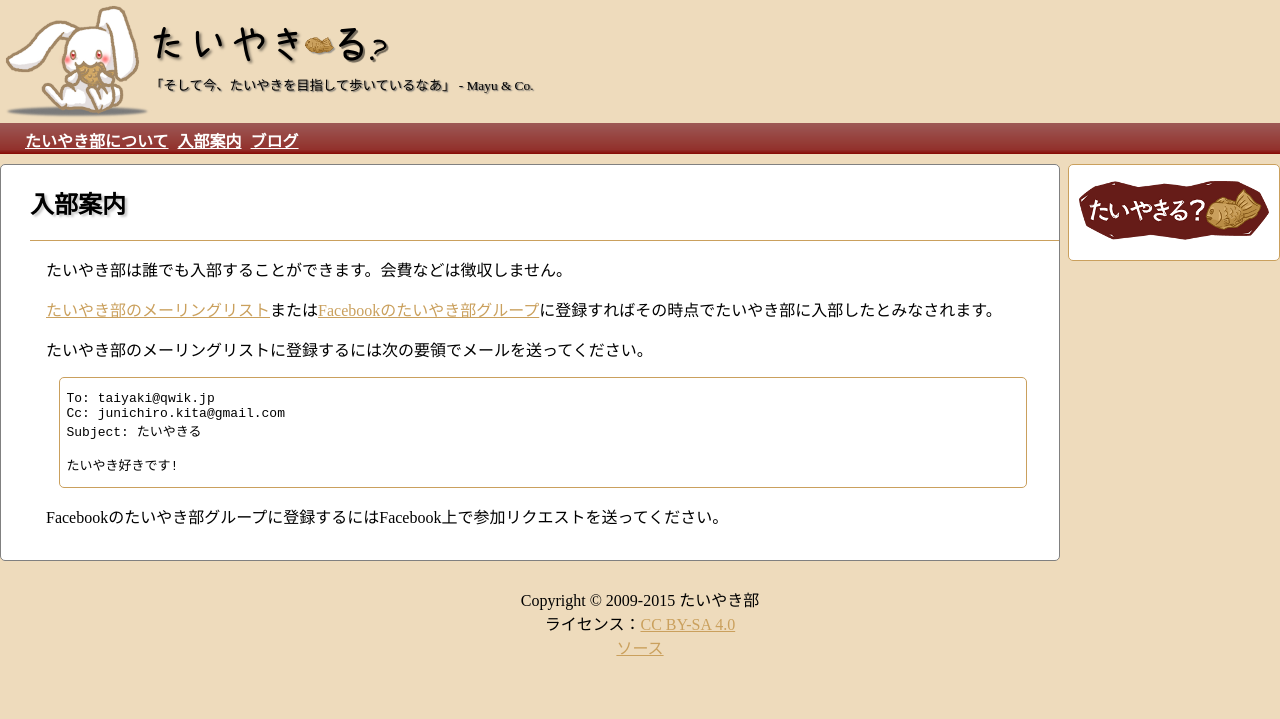
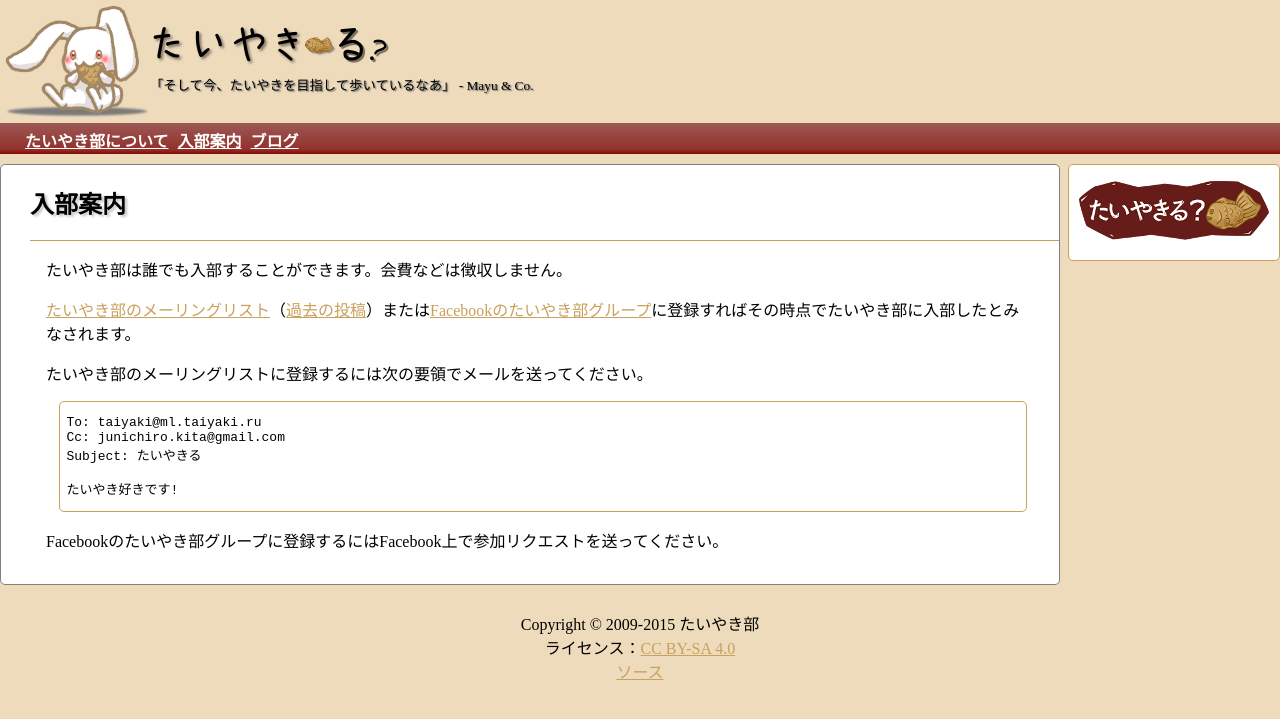
Before and after one commit to taiyaki/taiyaki.club, a Jekyll site: the page built from how-to-join/index.md, in a window 1280 px wide. Shown: the top 719 px of the page. Built offline with Jekyll 4.4.1, drawn with Linux system fonts in a browser that asks for light colours.

Commit message:
Change mailing list address

```diff
--- a/how-to-join/index.md
+++ b/how-to-join/index.md
@@ -5,11 +5,11 @@ title: 入部案内
 
 たいやき部は誰でも入部することができます。会費などは徴収しません。
 
-[たいやき部のメーリングリスト](http://qwik.jp/taiyaki/)または[Facebookのたいやき部グループ](https://www.facebook.com/groups/taiyakiru/)に登録すればその時点でたいやき部に入部したとみなされます。
+[たいやき部のメーリングリスト](taiyaki@ml.taiyaki.ru)（[過去の投稿](http://www.cozmixng.org/~w3ml/index.rb/taiyaki/)）または[Facebookのたいやき部グループ](https://www.facebook.com/groups/taiyakiru/)に登録すればその時点でたいやき部に入部したとみなされます。
 
 たいやき部のメーリングリストに登録するには次の要領でメールを送ってください。
 
-    To: taiyaki@qwik.jp
+    To: taiyaki@ml.taiyaki.ru
     Cc: junichiro.kita@gmail.com
     Subject: たいやきる
 
```
